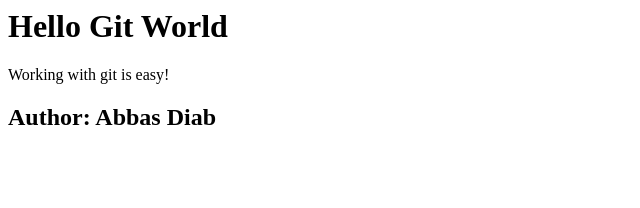
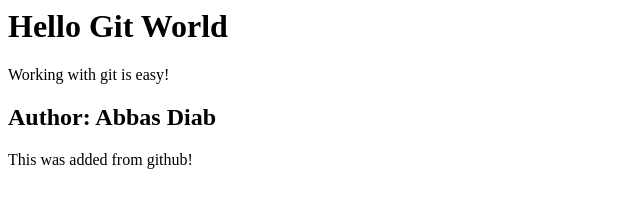
Before and after one commit to abbasdiab/GitGithubMasterClass, a plain HTML site: page index.html in a window 1280 px wide. Shown: the whole page, without its empty margins (0-640 px from the left). Drawn offline with Linux system fonts and the light colour scheme.

Commit message:
update index.html
add some code from github

```diff
--- a/index.html
+++ b/index.html
@@ -4,3 +4,7 @@
     <p>Working with git is easy!</p>
 </div>
 <h2>Author: Abbas Diab</h2>
+<div>
+
+    <p>This was added from github!</p>
+</div>
```
